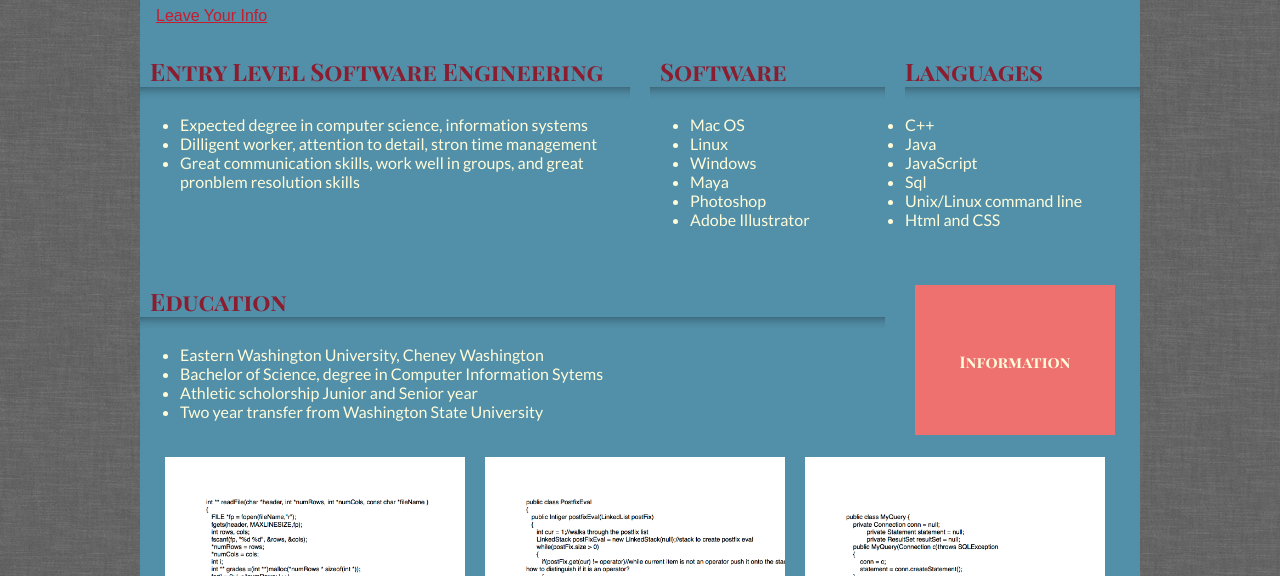
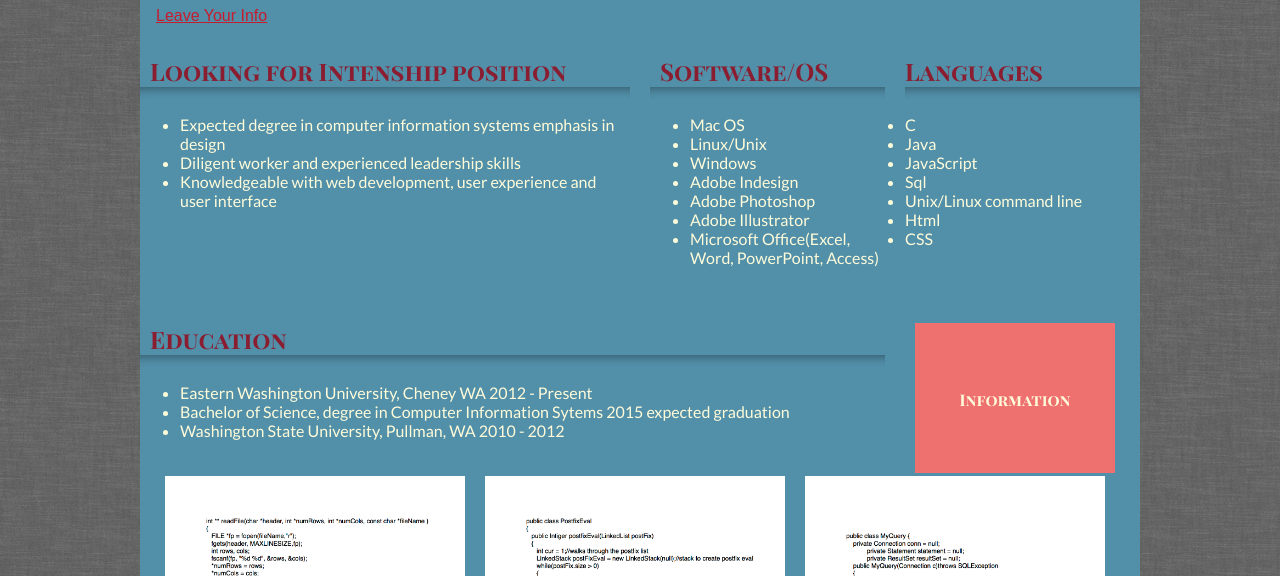
Before and after one commit to zjohnson1/zjohnson1.github.io, a plain HTML site: page index.html in a window 1280 px wide. Shown: the part 224-800 px from the top of the page. Drawn offline with Linux system fonts and the light colour scheme.

Commit message:
vresion 2.0
##updated information

```diff
--- a/index.html
+++ b/index.html
@@ -30,25 +30,26 @@
 
 		<article class="grid_12">
 			<section class="grid_6 alpha">
-				<h2>Entry Level Software Engineering</h2>
+				<h2>Looking for Intenship position</h2>
 				<hr>
 				<ul>
-					<li>Expected degree in computer science, information systems</li>
-					<li>Dilligent worker, attention to detail, stron time management</li>
-					<li>Great communication skills, work well in groups, and great pronblem resolution skills</li>
+					<li>Expected degree in computer information systems emphasis in design</li>
+					<li>Diligent worker and experienced leadership skills</li>
+					<li>Knowledgeable with web development, user experience and user interface</li>
 				</ul>
 			</section>
 
 			<section class="grid_3 software">
-				<h2>Software</h2>
+				<h2>Software/OS</h2>
 				<hr>
 				<ul>
 					<li>Mac OS</li>
-					<li>Linux</li>
+					<li>Linux/Unix</li>
 					<li>Windows</li>
-					<li>Maya</li>
-					<li>Photoshop</li>
+					<li>Adobe Indesign</li>
+					<li>Adobe Photoshop</li>
 					<li>Adobe Illustrator</li>
+					<li>Microsoft Office(Excel, Word, PowerPoint, Access)</li>
 				</ul>
 			</section>
 
@@ -56,12 +57,13 @@
 				<h2>Languages</h2>
 				<hr>
 				<ul>
-					<li>C++</li>
+					<li>C</li>
 					<li>Java</li>
 					<li>JavaScript</li>
 					<li>Sql</li>
 					<li>Unix/Linux command line</li>
-					<li>Html and CSS</li>
+					<li>Html</li>
+					<li>CSS</li>
 				</ul>
 			</section>
 		</article>
@@ -71,15 +73,14 @@
 				<h2>Education</h2>
 				<hr>
 				<ul>
-					<li>Eastern Washington University, Cheney Washington</li>
-					<li>Bachelor of Science, degree in Computer Information Sytems</li>
-					<li>Athletic scholorship Junior and Senior year</li>
-					<li>Two year transfer from Washington State University</li>
+					<li>Eastern Washington University, Cheney WA 2012 - Present</li>
+					<li>Bachelor of Science, degree in Computer Information Sytems 2015 expected graduation</li>
+					<li>Washington State University, Pullman, WA 2010 - 2012</li>
 				</ul>
 			</section>
 
 			<section class="grid_3 omega work">
-				<div class="info"><p>email@some<br>(509)-not-real</p></div>
+				<div class="info"><p>zgj2540@gmail.com<br>(425)-350-7745</p></div>
 				<div class="info transition"><p>Information</p></div>
 			</section>
 
@@ -92,7 +93,7 @@
 					<img src="img/grades.png">
 					<section class="tile-caption">
 						<header>
-							C+ Program
+							C Program
 							<span></span>
 							<p>This program reads in a file does work and than writes output on a condition.</p>
 						</header>
```
